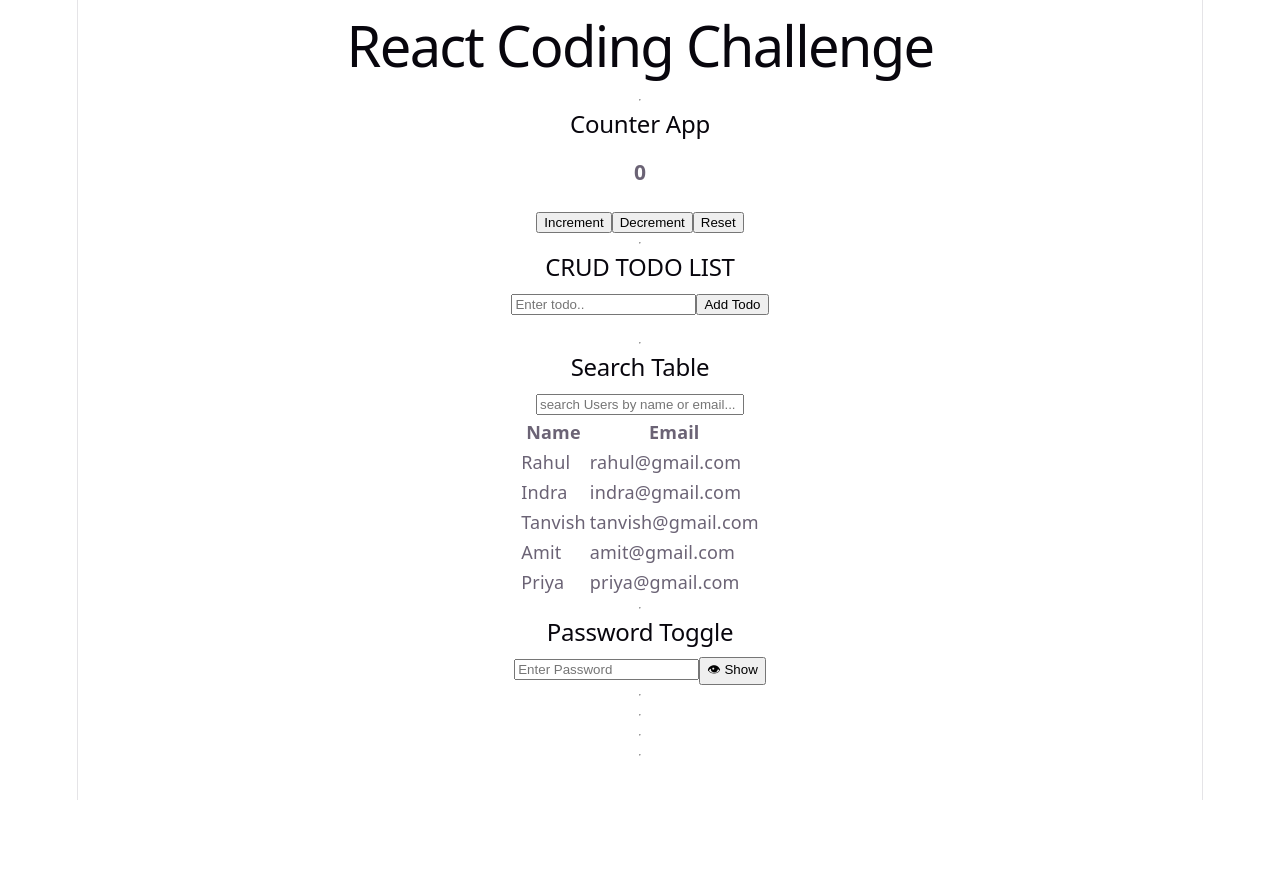
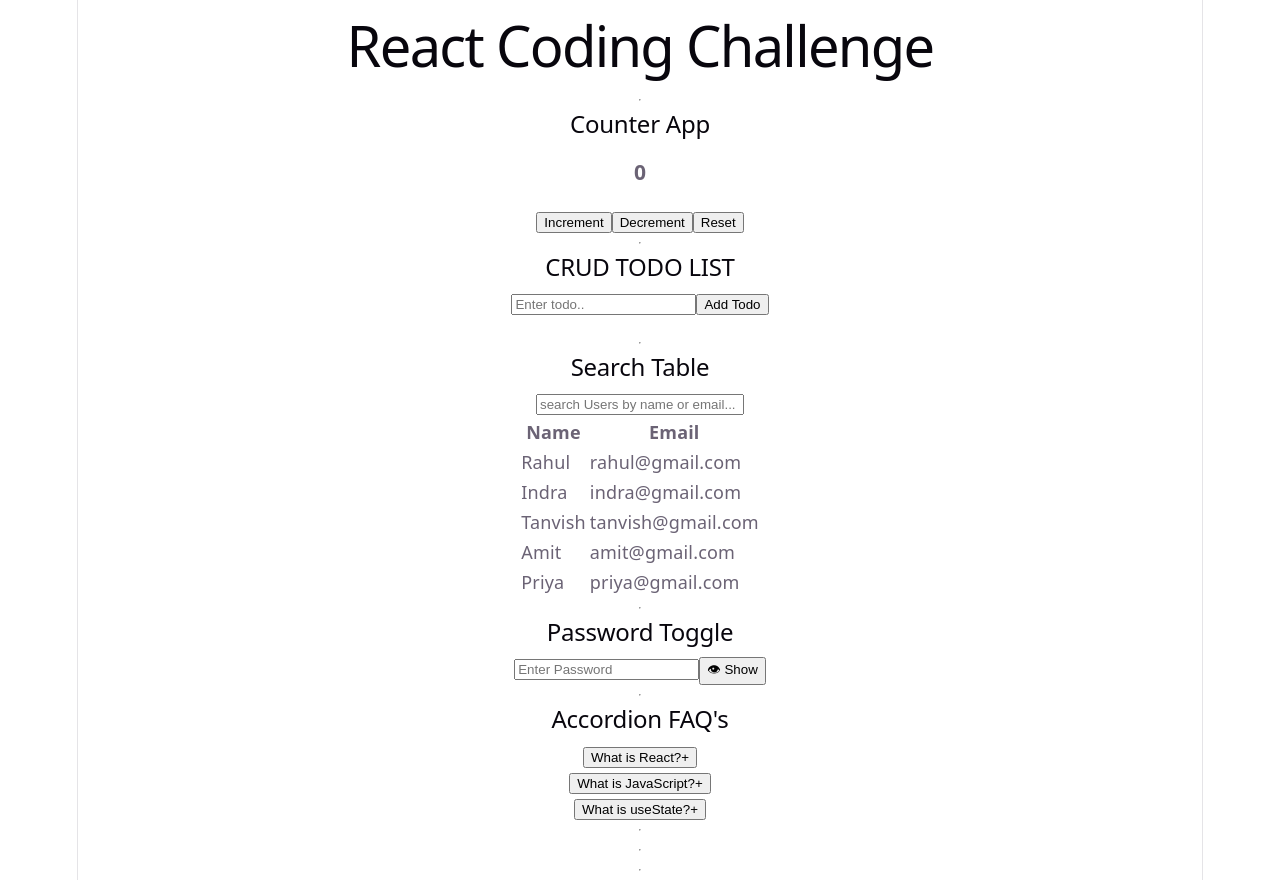
Before and after one commit to indra1461/reactCodingChallenge, a React (Vite) app: page / in a window 1280 px wide. Before the commit the page ends 800 px from the top, so only its background shows below. Built offline with nearby package versions, Linux system fonts and the light colour scheme.

Commit message:
Accordion done

```diff
--- a/src/App.jsx
+++ b/src/App.jsx
@@ -3,6 +3,7 @@ import Counter from "./challenges/01-counter/Counter";
 import TodoList from "./challenges/02-todo/TodoList";
 import SearchTable from "./challenges/03-searchTable/SearchTable";
 import PasswordToggle from "./challenges/04-passwordToggle/PasswordToggle";
+import Accordion from "./challenges/05-accordion/Accordion";
 const App = () => {
   return (
     <>
@@ -16,6 +17,7 @@ const App = () => {
       <hr />
       <PasswordToggle />
       <hr />
+      <Accordion />
       <hr />
       <hr />
       <hr />
--- /dev/null
+++ b/src/challenges/05-accordion/Accordion.jsx
@@ -0,0 +1,44 @@
+import React, { useState } from "react";
+
+const faqs = [
+  {
+    id: 1,
+    question: "What is React?",
+    answer: "React is a JavaScript library...",
+  },
+  {
+    id: 2,
+    question: "What is JavaScript?",
+    answer: "JavaScript is a programming language...",
+  },
+  {
+    id: 3,
+    question: "What is useState?",
+    answer: "useState is a React Hook...",
+  },
+];
+
+const Accordion = () => {
+  const [activeId, setActiveId] = useState(null);
+
+  const expand = (id) => {
+    setActiveId((prev) => (prev === id ? null : id));
+  };
+  return (
+    <div>
+      <h2>Accordion FAQ's</h2>
+
+      {faqs.map((f) => (
+        <div id={f.id}>
+          <button onClick={() => expand(f.id)}>
+            <span>{f.question}</span>
+            <span>{activeId === f.id ? "-" : "+"}</span>
+          </button>
+          {activeId === f.id && <p>{f.answer}</p>}
+        </div>
+      ))}
+    </div>
+  );
+};
+
+export default Accordion;
```
